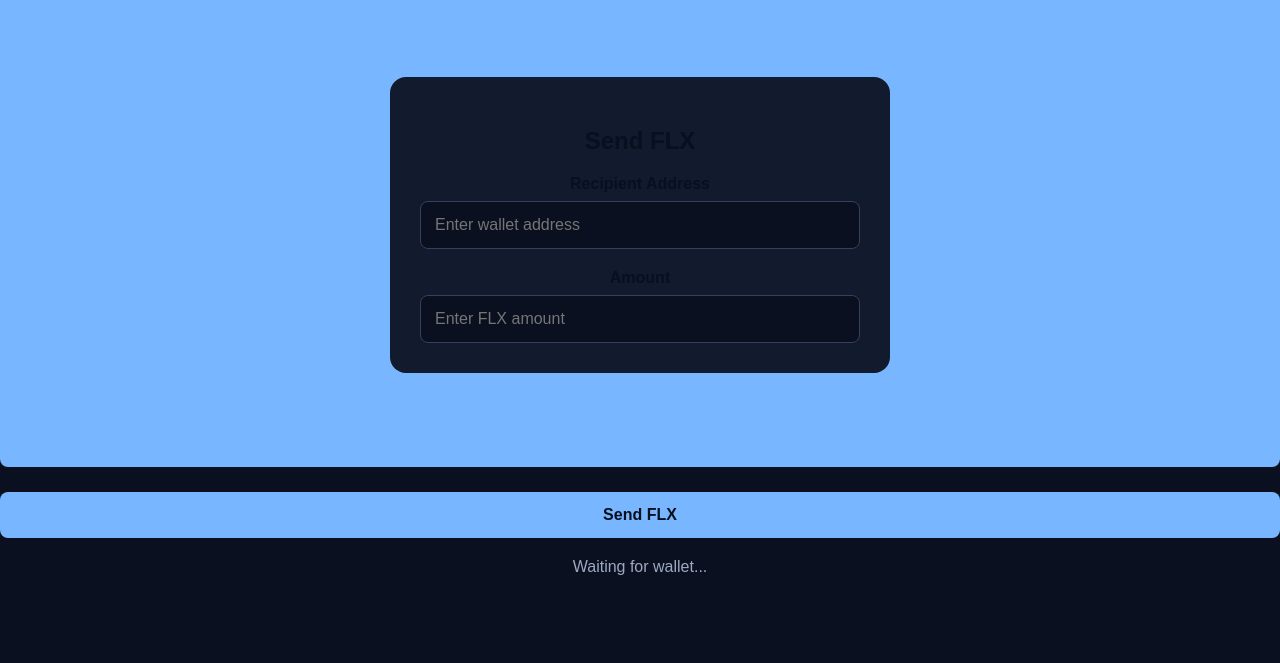
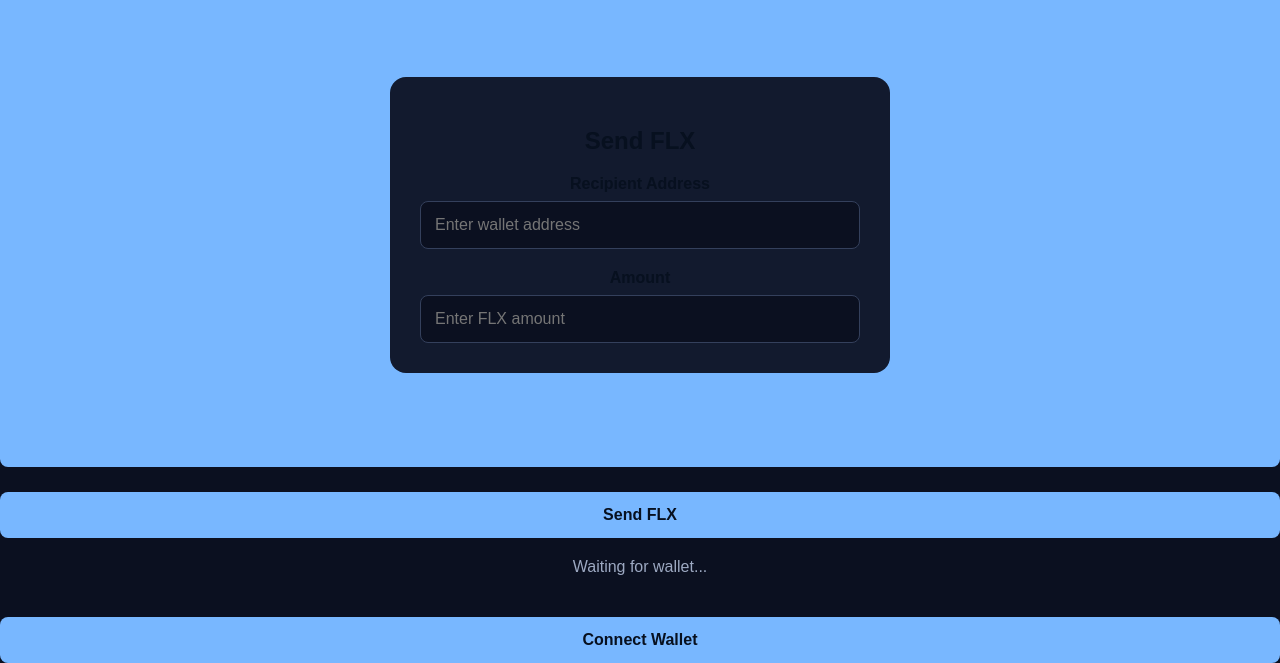
Before and after one commit to Arisu546/falconx-website, a plain HTML site: page pay.html in a window 1280 px wide. Shown: the part 172-835 px from the top of the page. Before the commit the page ends 800 px from the top, so only its background shows below. Drawn offline with Linux system fonts and the light colour scheme.

Commit message:
Update pay.html

```diff
--- a/pay.html
+++ b/pay.html
@@ -122,6 +122,9 @@
 
       <div class="status" id="status">
         <p id="status">Waiting for wallet...</p>
+        <button onclick="document.getElementById('status').innerText='Demo wallet connected — no real transaction.';">
+    Connect Wallet
+        </button>
       </div>
 
     </div>
```
